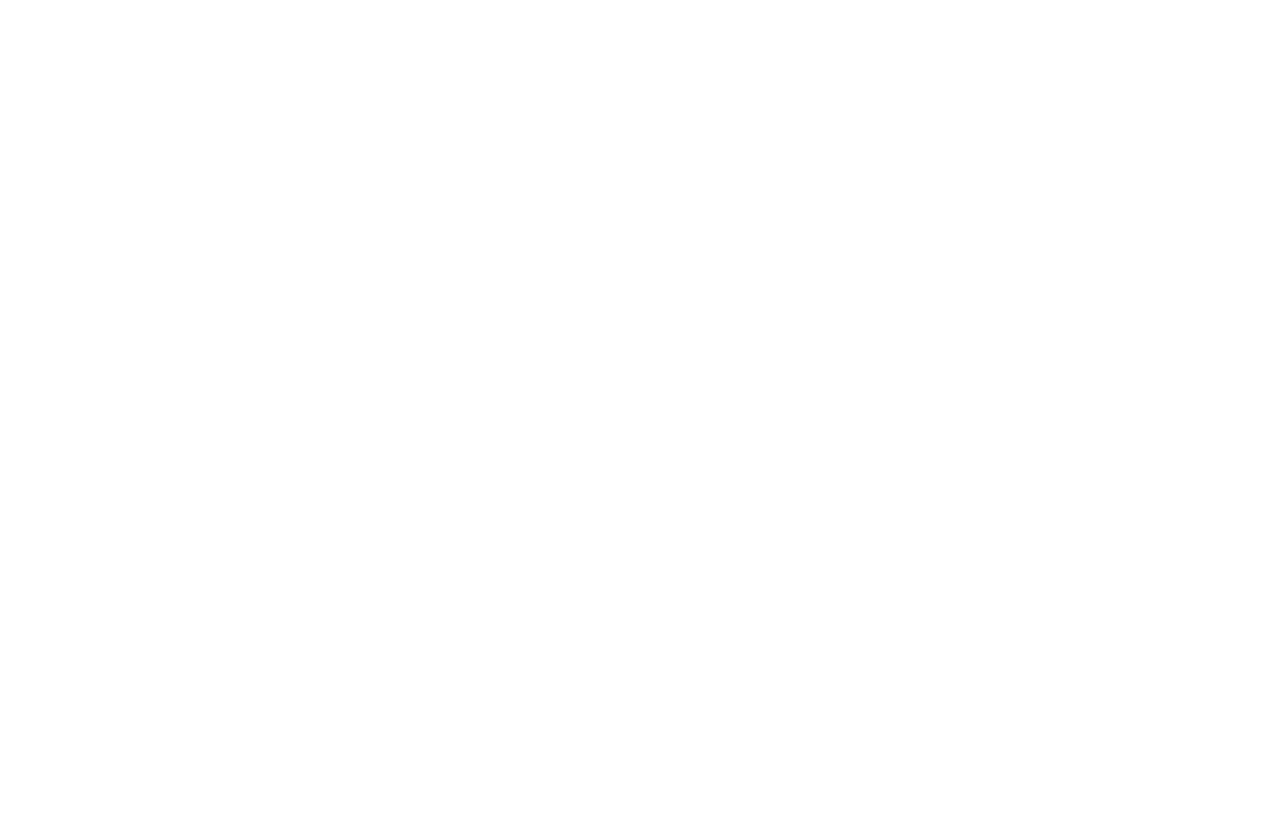
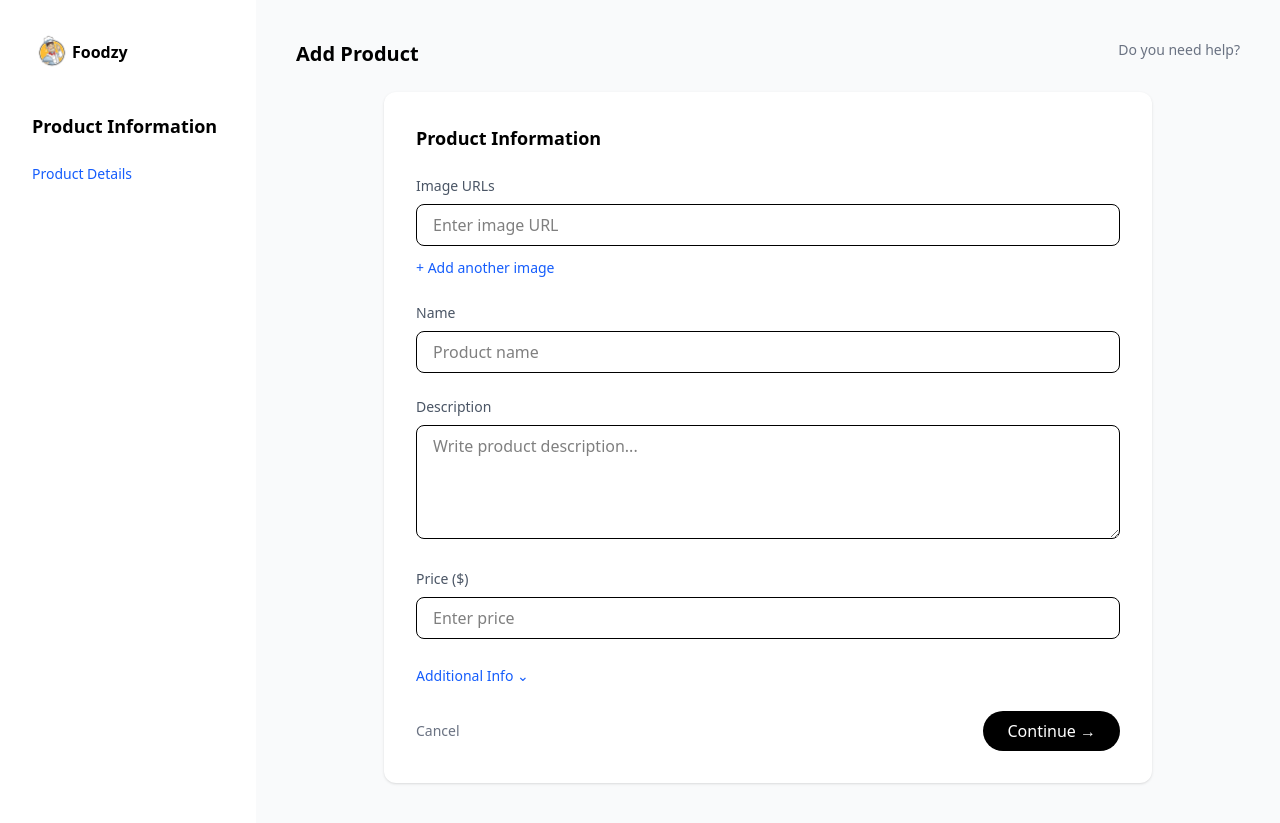
Before and after one commit to DeveloperShovon/IC-E-Commerce-Website, a React (Vite) app: page /add-product in a window 1280 px wide. Before the commit this address had no page. Before the commit the page ends 800 px from the top, so only its background shows below. Built offline with nearby package versions, Linux system fonts and the light colour scheme.

Commit message:
starting add product page layout design

```diff
--- a/index.html
+++ b/index.html
@@ -2,9 +2,9 @@
 <html lang="en">
   <head>
     <meta charset="UTF-8" />
-    <link rel="icon" type="image/svg+xml" href="/vite.svg" />
+    <link rel="icon" type="image/svg+xml" href="" />
     <meta name="viewport" content="width=device-width, initial-scale=1.0" />
-    <title>vite-project</title>
+    <title>boisterous</title>
   </head>
   <body>
     <div id="root"></div>
--- a/src/Router/router.jsx
+++ b/src/Router/router.jsx
@@ -7,6 +7,7 @@
 import Login from "../pages/Login";
 import Test from "../pages/Test";
 import ContextChecker from "../pages/ContextChecker";
+import AddProduct from "../pages/AddProduct";
 
 export function Router() {
   return (
@@ -24,6 +25,7 @@
         <Route path="test" element={<Test/>}/>
         <Route path="/checker" element={<ContextChecker/>}/>
       </Route>
+      <Route path="add-product" element={<AddProduct/>}/>
     </Routes>
   )
 }
--- /dev/null
+++ b/src/pages/AddProduct.jsx
@@ -0,0 +1,141 @@
+import { useState } from "react";
+import navimg from "../assets/nav/NavLogo-img.png";
+
+export default function AddProduct() {
+  const [imageUrls, setImageUrls] = useState([""]);
+  const [form, setForm] = useState({
+    name: "",
+    description: "",
+    price: "",
+  });
+
+  // Handle image URL change
+  const handleImageChange = (index, value) => {
+    const updated = [...imageUrls];
+    updated[index] = value;
+    setImageUrls(updated);
+  };
+
+  // Add new image field
+  const addImageField = () => {
+    setImageUrls([...imageUrls, ""]);
+  };
+
+  return (
+    <div className="min-h-screen bg-gray-50 flex">
+      {/* Sidebar */}
+      <div className="w-64 hidden md:block bg-white border-gray-800 p-8">
+        <div className="text-md font-bold flex items-center">
+          <img src={navimg} alt="Foodzy Logo" className="h-10 w-10" />
+          <p>Foodzy </p>
+        </div>
+        <div className="mt-10">
+            <h2 className="text-lg font-semibold mb-6">Product Information</h2>
+        <ul className="space-y-4 text-sm">
+          <li className="text-blue-600 font-medium">Product Details</li>
+        </ul>
+        </div>
+      </div>
+
+      {/* Main */}
+      <div className="flex-1 p-6 md:p-10">
+        {/* Header */}
+        <div className="flex justify-between mb-6">
+          <h1 className="text-xl font-semibold">Add Product</h1>
+          <span className="text-sm text-gray-500">Do you need help?</span>
+        </div>
+
+        {/* Card */}
+        <div className="bg-white rounded-xl shadow-sm p-6 md:p-8 max-w-3xl mx-auto">
+          <h2 className="text-lg font-semibold mb-6">Product Information</h2>
+
+          {/* Image URL Inputs */}
+          <div className="mb-6">
+            <label className="text-sm text-gray-600 mb-2 block">
+              Image URLs
+            </label>
+
+            <div className="space-y-3">
+              {imageUrls.map((url, index) => (
+                <input
+                  key={index}
+                  type="text"
+                  placeholder="Enter image URL"
+                  value={url}
+                  onChange={(e) => handleImageChange(index, e.target.value)}
+                  className="w-full border rounded-lg px-4 py-2 focus:outline-none focus:ring-2 focus:ring-blue-500"
+                />
+              ))}
+            </div>
+
+            <button
+              onClick={addImageField}
+              className="mt-3 text-sm text-blue-600 hover:underline">
+              + Add another image
+            </button>
+          </div>
+
+          {/* Name */}
+          <div className="mb-6">
+            <label className="text-sm text-gray-600 mb-2 block">Name</label>
+            <input
+              type="text"
+              placeholder="Product name"
+              value={form.name}
+              onChange={(e) => setForm({ ...form, name: e.target.value })}
+              className="w-full border rounded-lg px-4 py-2 focus:outline-none focus:ring-2 focus:ring-blue-500"
+            />
+          </div>
+
+          {/* Description */}
+          <div className="mb-6">
+            <label className="text-sm text-gray-600 mb-2 block">
+              Description
+            </label>
+            <textarea
+              rows="4"
+              placeholder="Write product description..."
+              value={form.description}
+              onChange={(e) =>
+                setForm({ ...form, description: e.target.value })
+              }
+              className="w-full border rounded-lg px-4 py-2 focus:outline-none focus:ring-2 focus:ring-blue-500"
+            />
+          </div>
+
+          {/* Price */}
+          <div className="mb-6">
+            <label className="text-sm text-gray-600 mb-2 block">
+              Price ($)
+            </label>
+            <input
+              type="number"
+              placeholder="Enter price"
+              value={form.price}
+              onChange={(e) => setForm({ ...form, price: e.target.value })}
+              className="w-full border rounded-lg px-4 py-2 focus:outline-none focus:ring-2 focus:ring-blue-500"
+            />
+          </div>
+
+          {/* Additional Info */}
+          <div className="mb-6">
+            <button className="text-sm text-blue-600 hover:underline">
+              Additional Info ⌄
+            </button>
+          </div>
+
+          {/* Buttons */}
+          <div className="flex justify-between items-center">
+            <button className="text-sm text-gray-500 hover:underline">
+              Cancel
+            </button>
+
+            <button className="bg-black text-white px-6 py-2 rounded-full hover:bg-gray-800">
+              Continue →
+            </button>
+          </div>
+        </div>
+      </div>
+    </div>
+  );
+}
--- a/src/pages/Navbar.jsx
+++ b/src/pages/Navbar.jsx
@@ -25,17 +25,7 @@
           <ul className="hidden md:flex items-center space-x-6 text-black font-medium">
             <Link to={"/home"} className="hover:text-red-500 cursor-pointer ">Home</Link>
 
-            <li className="relative group cursor-pointer">
-              <Link to={"/Category"} >
-              <span className="pb-2 hover:text-red-500">Category ▾</span>
-              <ul className="absolute hidden group-hover:block bg-white shadow-md  py-6 w-40">
 
-                <li className="px-4 py-2 hover:bg-gray-100" ><Link to={"/category/category1"} > Category 1 </Link></li>
-                <li className="px-4 py-2 hover:bg-gray-100"><Link to={"/category/category2"} > Category 2 </Link></li>
-
-              </ul>
-            </Link>
-            </li>
 
             <li className="relative group cursor-pointer">
               <Link to={"/products"} >
@@ -47,9 +37,8 @@
               </Link>
             </li>
 
-            <li className="hover:text-red-500  cursor-pointer"><Link to={"/pages"}>Pages</Link> ▾</li>
-            <li className="hover:text-red-500 cursor-pointer"><Link to={"/blog"}>Blog</Link></li>
             <li className="hover:text-red-500 cursor-pointer"><Link to={"/products/cart"}>Cart</Link></li>
+            <li className="hover:text-red-500 cursor-pointer"><Link to={"/add-product"}>Add Product</Link></li>
           </ul>
 
           {/* Phone Number */}
@@ -93,9 +82,7 @@
           <div><Link to={"/home"}>Home</Link></div>
           <div><Link to={"/category"}>Category</Link></div>
           <div><Link to={"/products"}>Products</Link></div>
-          <div><Link to={"/pages"}>Pages</Link></div>
-          <div><Link to={"/blog"}>Blog</Link></div>
-          <div><Link to={"/elements"}>Elements</Link></div>
+          <div><Link to={"/add-product"}>Add Product</Link></div>
           <div><Link to={"/register"}>Register</Link></div>
           <div className="pt-2 border-t font-semibold">
             📞 +123 (456) 7890
```
